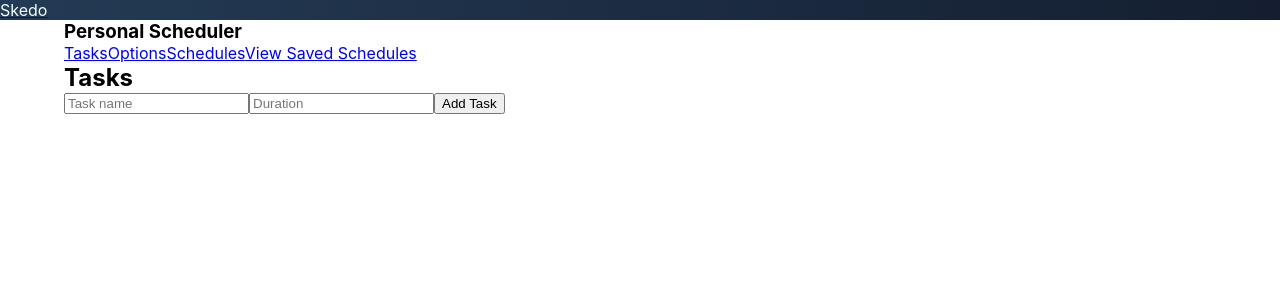
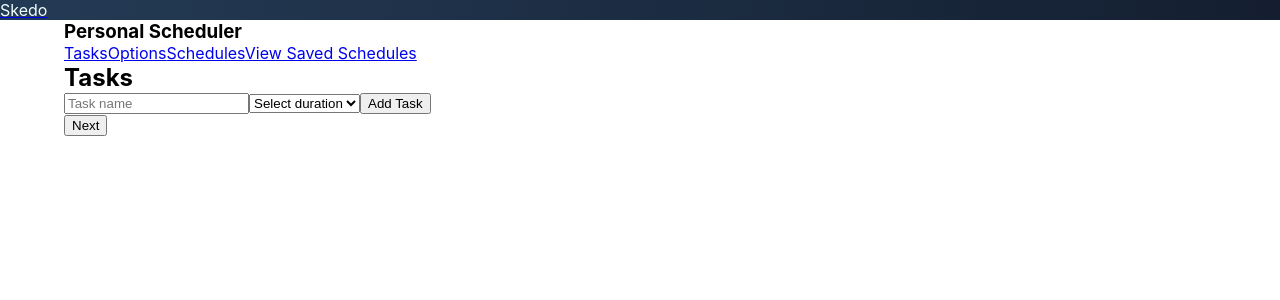
Before and after one commit to DhiNasTea/Skedo, a React (Create React App) app: page / in a window 1280 px wide. Shown: the top 300 px of the page. Built offline with nearby package versions, Linux system fonts and the light colour scheme; the HTML template or start-up script is replaced by a standard one.

Commit message:
Task changes

```diff
--- a/src/Tasks.js
+++ b/src/Tasks.js
@@ -19,10 +19,16 @@ const TasksTab = () => {
         name: newTask,
         duration: newDuration,
       };
+
       setTasks([...tasks, task]);
       setNewTask("");
       setNewDuration("");
     }
+  };
+
+  const handleNext = () => {
+    // Add logic for handling the "Next" button right here
+    console.log("Next button clicked");
   };
 
   return (
@@ -31,25 +37,32 @@ const TasksTab = () => {
       <div>
         <input
           type="text"
+          placeholder="Task name"
           value={newTask}
           onChange={handleTaskChange}
-          placeholder="Task name"
         />
-        <input
-          type="text"
-          value={newDuration}
-          onChange={handleDurationChange}
-          placeholder="Duration"
-        />
+        <select value={newDuration} onChange={handleDurationChange}>
+          <option value="">Select duration</option>
+          <option value="1">1 hour</option>
+          <option value="2">2 hours</option>
+          <option value="3">3 hours</option>
+          <option value="4">4 hours</option>
+          <option value="5">5 hours</option>
+          {/* Add more duration options as needed */}
+        </select>
         <button onClick={handleAddTask}>Add Task</button>
       </div>
-      <ul>
+      <div>
         {tasks.map((task, index) => (
-          <li key={index}>
-            {task.name} - {task.duration}
-          </li>
+          <div key={index}>
+            <span>{task.name}</span> -{" "}
+            <span>
+              {task.duration} {task.duration === "1" ? "hour" : "hours"}
+            </span>
+          </div>
         ))}
-      </ul>
+      </div>
+      <button onClick={handleNext}>Next</button>
     </div>
   );
 };
```
